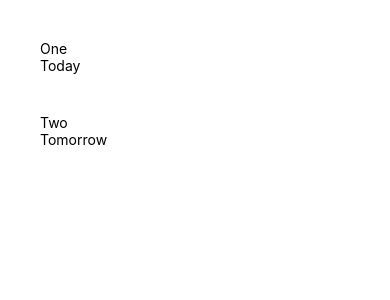
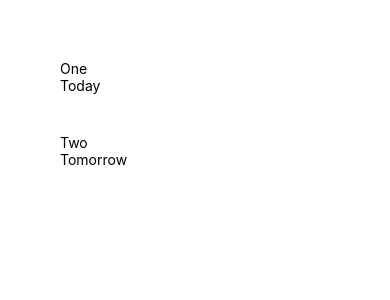
Before and after one commit to ThomHarty/StreetGroup, a React Native app: screen / in a window 390 px wide. Shown: the top 300 px of the page. Built offline with nearby package versions, Linux system fonts and the light colour scheme.

Commit message:
Added Bank Holidays Template

```diff
--- a/src/App.tsx
+++ b/src/App.tsx
@@ -3,7 +3,7 @@ import {SafeAreaView} from 'react-native';
 import {Provider} from 'react-redux';
 
 import {store} from './store';
-import {BankHolidaysList} from './ui/organisms';
+import {BankHolidaysTemplate} from './ui/templates';
 
 export const App = (): ReactElement => {
   const list = [
@@ -13,7 +13,7 @@ export const App = (): ReactElement => {
   return (
     <Provider store={store}>
       <SafeAreaView>
-        <BankHolidaysList list={list} />
+        <BankHolidaysTemplate bankHolidays={{list}} />
       </SafeAreaView>
     </Provider>
   );
--- /dev/null
+++ b/src/ui/templates/BankHolidaysTemplate/BankHolidaysTemplate.styles.ts
@@ -0,0 +1,11 @@
+import {StyleSheet} from 'react-native';
+
+import {IBankHolidaysTemplateStyles} from './BankHolidaysTemplate.types';
+
+export const useStyles = (): IBankHolidaysTemplateStyles => {
+  return StyleSheet.create({
+    container: {
+      padding: 20,
+    },
+  });
+};
--- /dev/null
+++ b/src/ui/templates/BankHolidaysTemplate/BankHolidaysTemplate.tsx
@@ -0,0 +1,17 @@
+import React, {ReactElement} from 'react';
+import {View} from 'react-native';
+import {BankHolidaysList} from '../../organisms';
+
+import {useStyles} from './BankHolidaysTemplate.styles';
+import {IBankHolidaysTemplateProps} from './BankHolidaysTemplate.types';
+
+export const BankHolidaysTemplate = ({
+  bankHolidays,
+}: IBankHolidaysTemplateProps): ReactElement => {
+  const styles = useStyles();
+  return (
+    <View style={styles.container}>
+      <BankHolidaysList {...bankHolidays} />
+    </View>
+  );
+};
--- /dev/null
+++ b/src/ui/templates/index.ts
@@ -0,0 +1,2 @@
+export {BankHolidaysTemplate} from './BankHolidaysTemplate/BankHolidaysTemplate';
+export {type IBankHolidaysTemplateProps} from './BankHolidaysTemplate/BankHolidaysTemplate.types';
```
Also changed, not shown: src/ui/templates/BankHolidaysTemplate/BankHolidaysTemplate.types.ts (added, +10 -0 lines), 1 other file (tests, documents, lock files or other folders).
